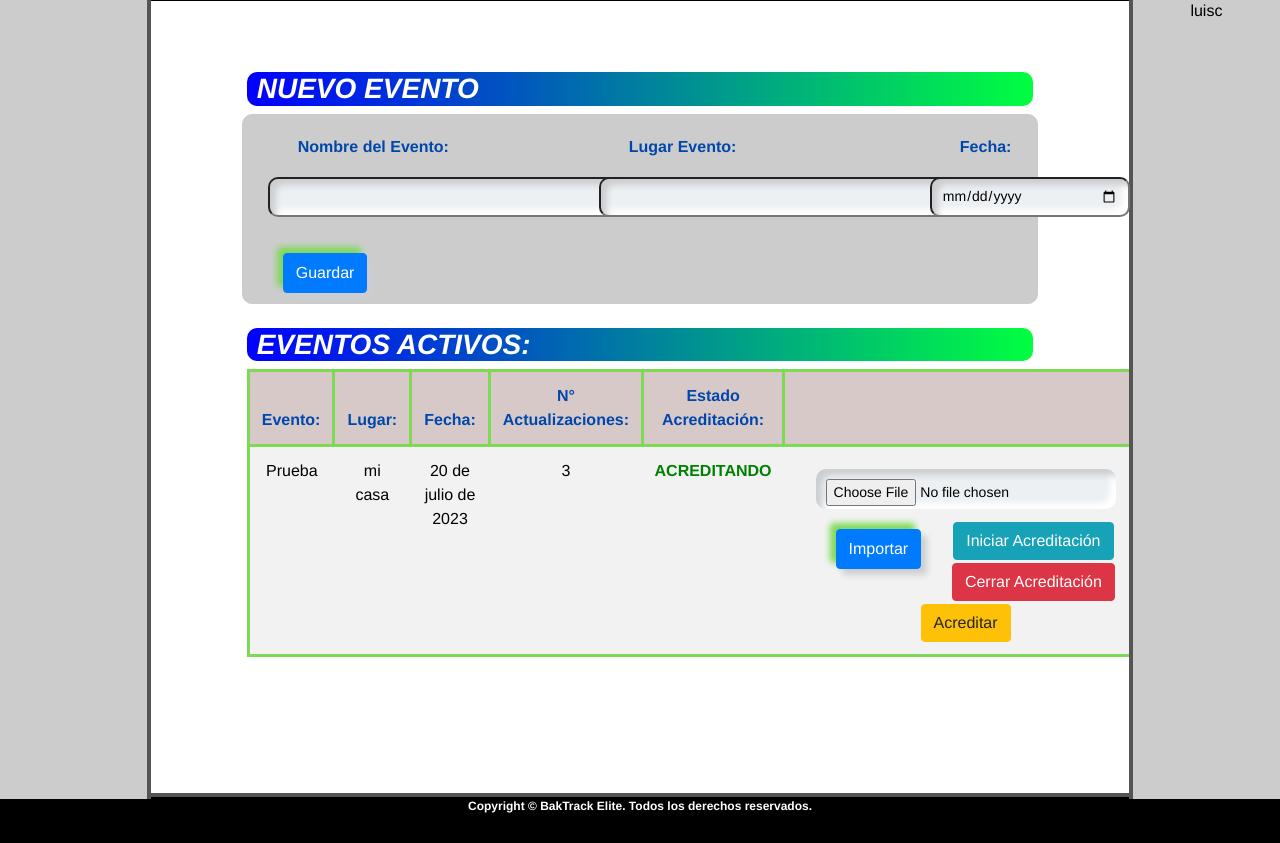
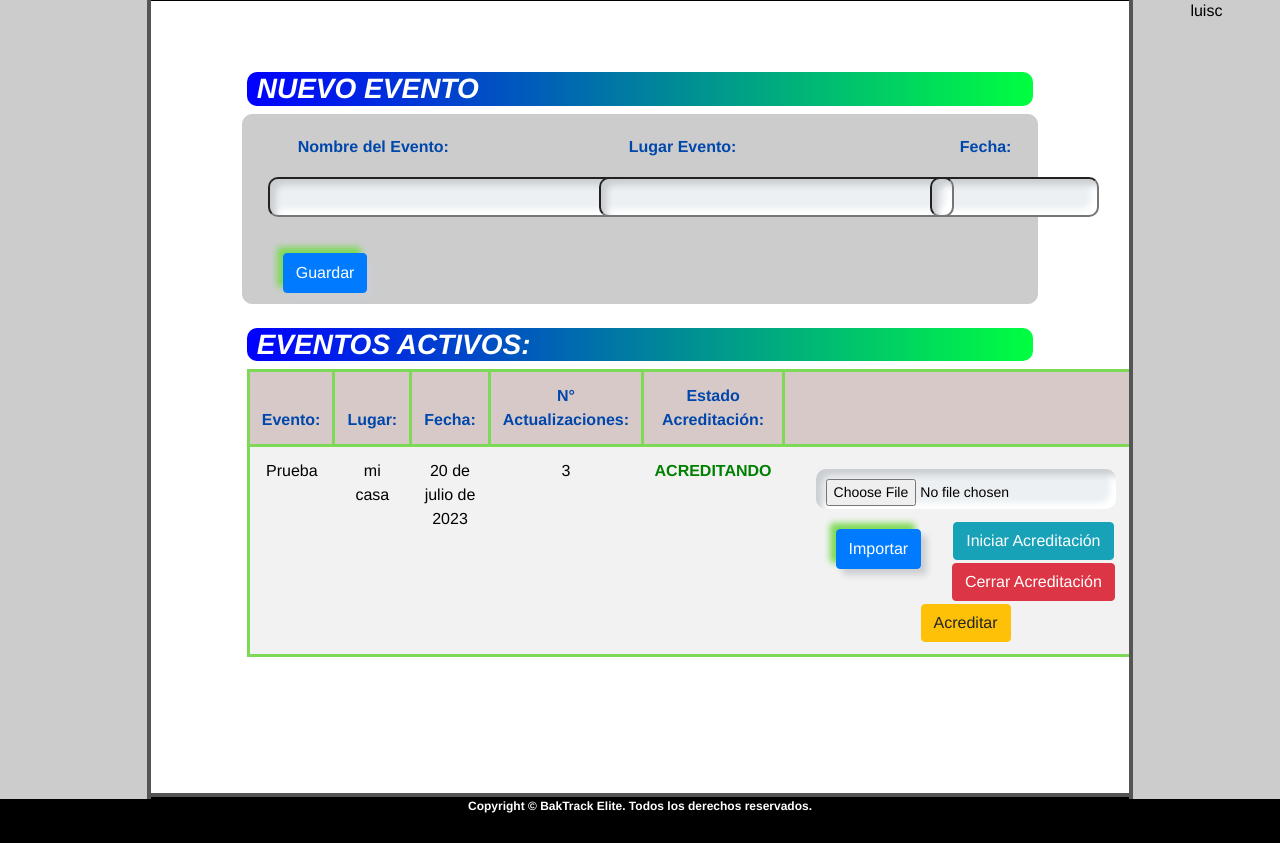
Before and after one commit to lcastillo1486/bk_acreditaciones, a Django app: page /eventos/ in a window 1280 px wide. Shown: the part 58-901 px from the top of the page. Run offline with Django 4.2, Linux system fonts and the light colour scheme; a user stored in the database is signed in; data comes from the database, SQL or seed files in the repository; some libraries are stand-ins or nearby versions.

Commit message:
prueba002

```diff
--- a/eventos/templates/config.html
+++ b/eventos/templates/config.html
@@ -186,7 +186,7 @@
         }
 
         .form-group input[type="date"] {
-            width: 200px;
+            width: 20%;
         }
 
         .form-group input[type="checkbox"] {
```
